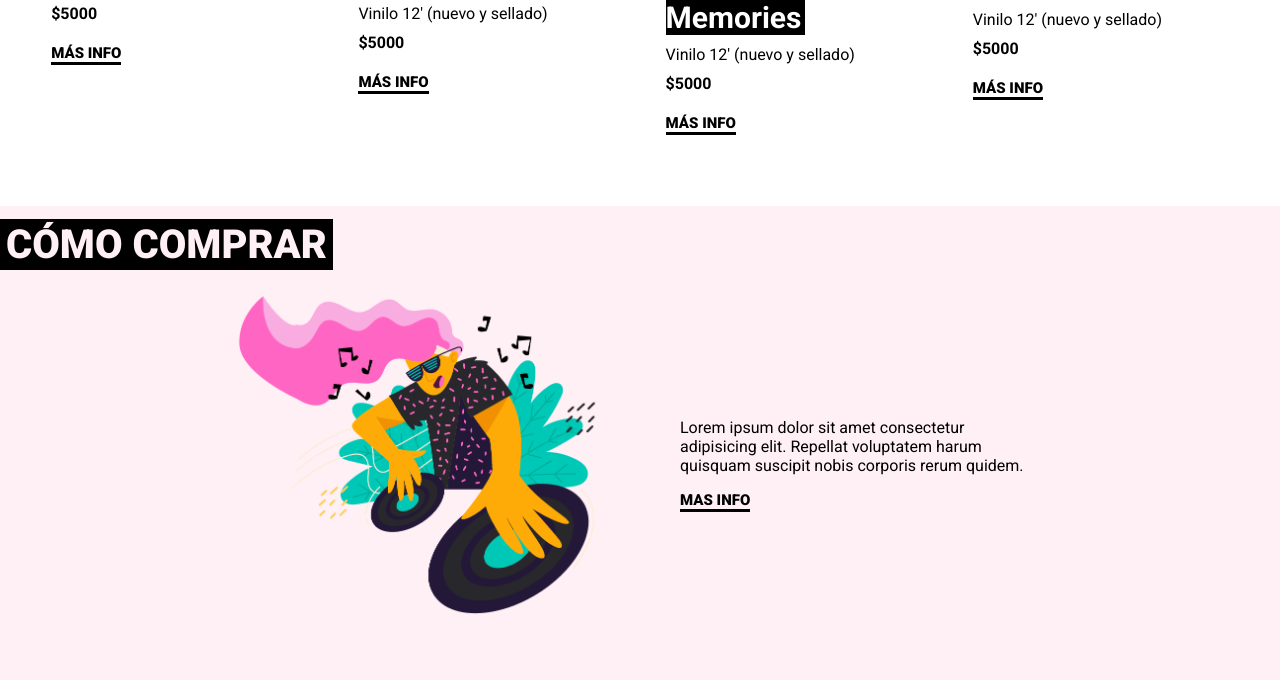
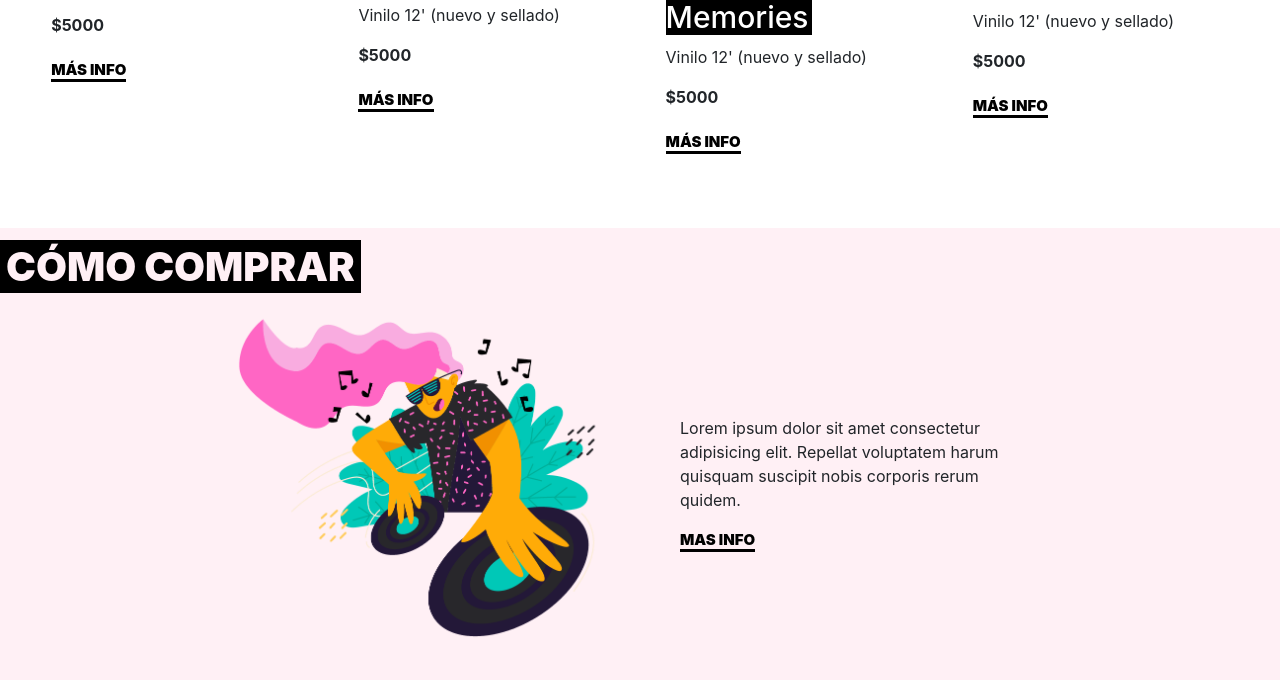
Before and after one commit to flordiprimo/ideaDiPrimo, a website: page index.html in a window 1280 px wide. Shown: the part 1407-2087 px from the top of the page. Drawn offline with nearby package versions, Linux system fonts and the light colour scheme.

Commit message:
Agregando Bootstrap

```diff
--- a/index.html
+++ b/index.html
@@ -11,6 +11,7 @@
     <link href="https://fonts.googleapis.com/css2?family=Roboto:ital,wght@0,100;0,300;0,400;0,500;0,700;0,900;1,100;1,300;1,400;1,500;1,700;1,900&display=swap" rel="stylesheet">
     <link href="https://unpkg.com/aos@2.3.1/dist/aos.css" rel="stylesheet">
     <link rel="stylesheet" href="css/pruebacss.css">
+    <link rel="stylesheet" href="https://maxcdn.bootstrapcdn.com/bootstrap/4.0.0/css/bootstrap.min.css" integrity="sha384-Gn5384xqQ1aoWXA+058RXPxPg6fy4IWvTNh0E263XmFcJlSAwiGgFAW/dAiS6JXm" crossorigin="anonymous">
     <title>Friki Discos</title>
 </head>
 <body>
@@ -115,6 +116,7 @@
         </footer>
     </div>
     <script src="https://unpkg.com/aos@2.3.1/dist/aos.js"></script>
+    <script src="https://maxcdn.bootstrapcdn.com/bootstrap/4.0.0/js/bootstrap.min.js" integrity="sha384-JZR6Spejh4U02d8jOt6vLEHfe/JQGiRRSQQxSfFWpi1MquVdAyjUar5+76PVCmYl" crossorigin="anonymous"></script>
     <script>
         AOS.init();
       </script>
--- a/package.json
+++ b/package.json
@@ -7,7 +7,6 @@
     "test": "echo \"Error: no test specified\" && exit 1",
     "build-css": "node-sass --include-path scss scss/prueba.scss css/pruebacss.css",
     "watch-css": "nodemon -e scss -x \"npm run build-css\""
-
   },
   "repository": {
     "type": "git",
@@ -20,6 +19,7 @@
   },
   "homepage": "https://github.com/flordiprimo/ideaDiPrimo#readme",
   "dependencies": {
+    "bootstrap": "^5.1.1",
     "node-sass": "^6.0.1",
     "nodemon": "^2.0.13"
   }
```
Also changed, not shown: 1 other file.
